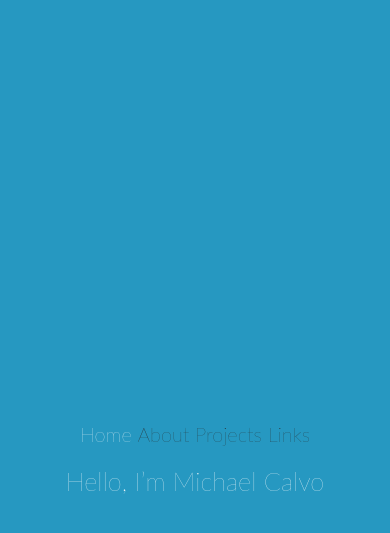
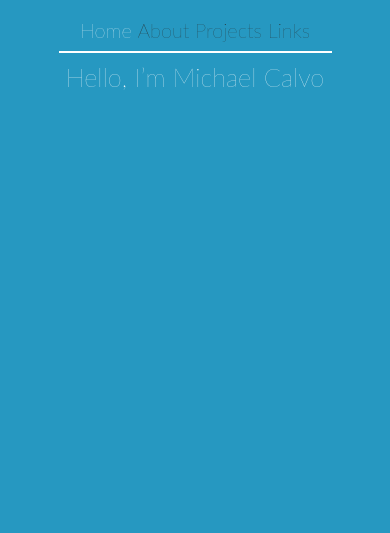
Before and after one commit to Mac-lp3/personal-site, a Jekyll site: the page built from index.html, in a window 390 px wide. Shown: the top 533 px of the page. Built offline with Jekyll 4.4.1, drawn with Linux system fonts in a browser that asks for light colours.

Commit message:
changed content position in mobile

```diff
--- a/_sass/default.scss
+++ b/_sass/default.scss
@@ -20,8 +20,8 @@ body {
 @media (max-width: 400px) {
 	.wrapper {
 		flex-direction: column;
-		align-items: center;
-		justify-content: center;
+		align-items: stretch;
+		justify-content: flex-start;
 	}
 }
 
```
